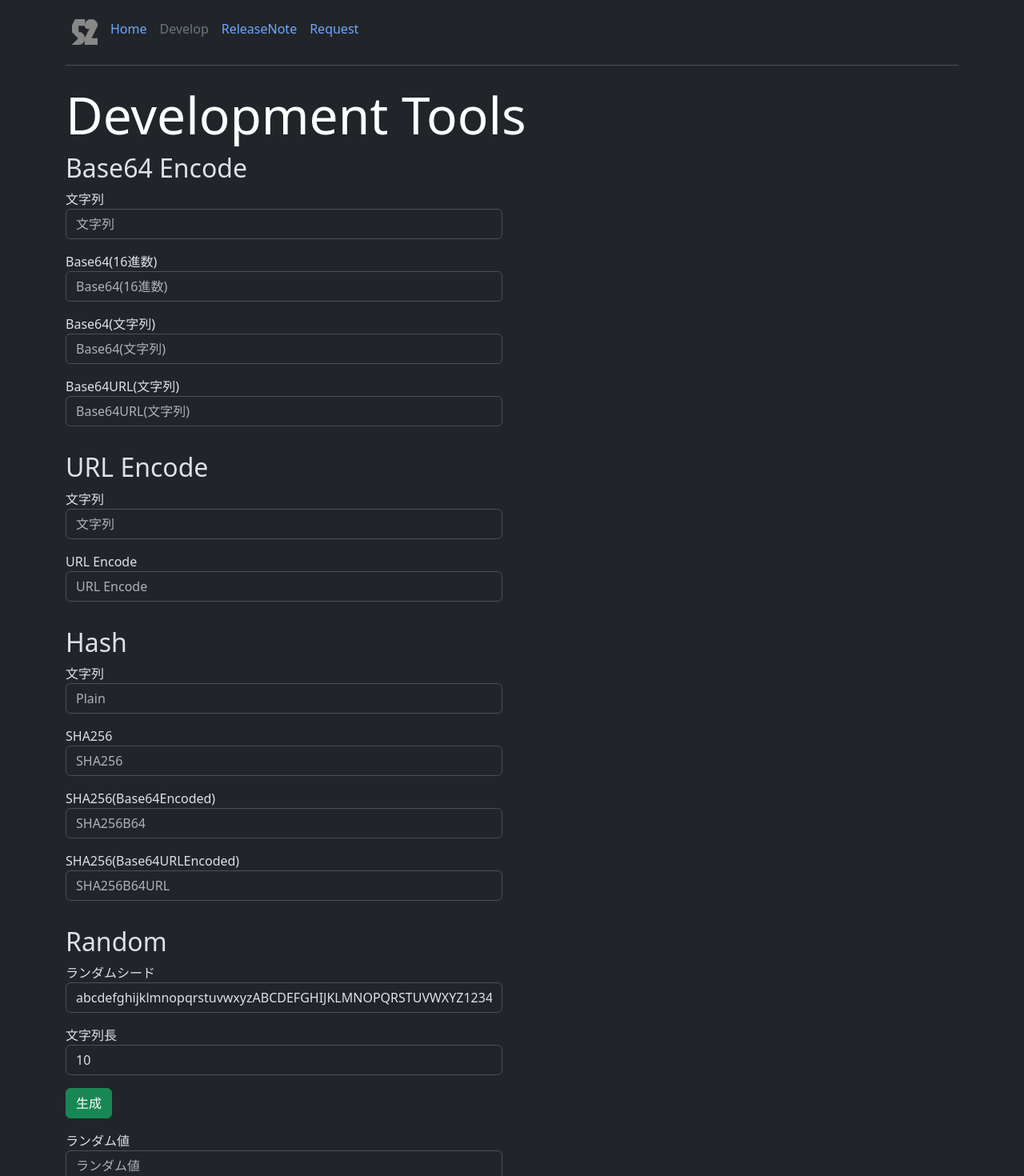
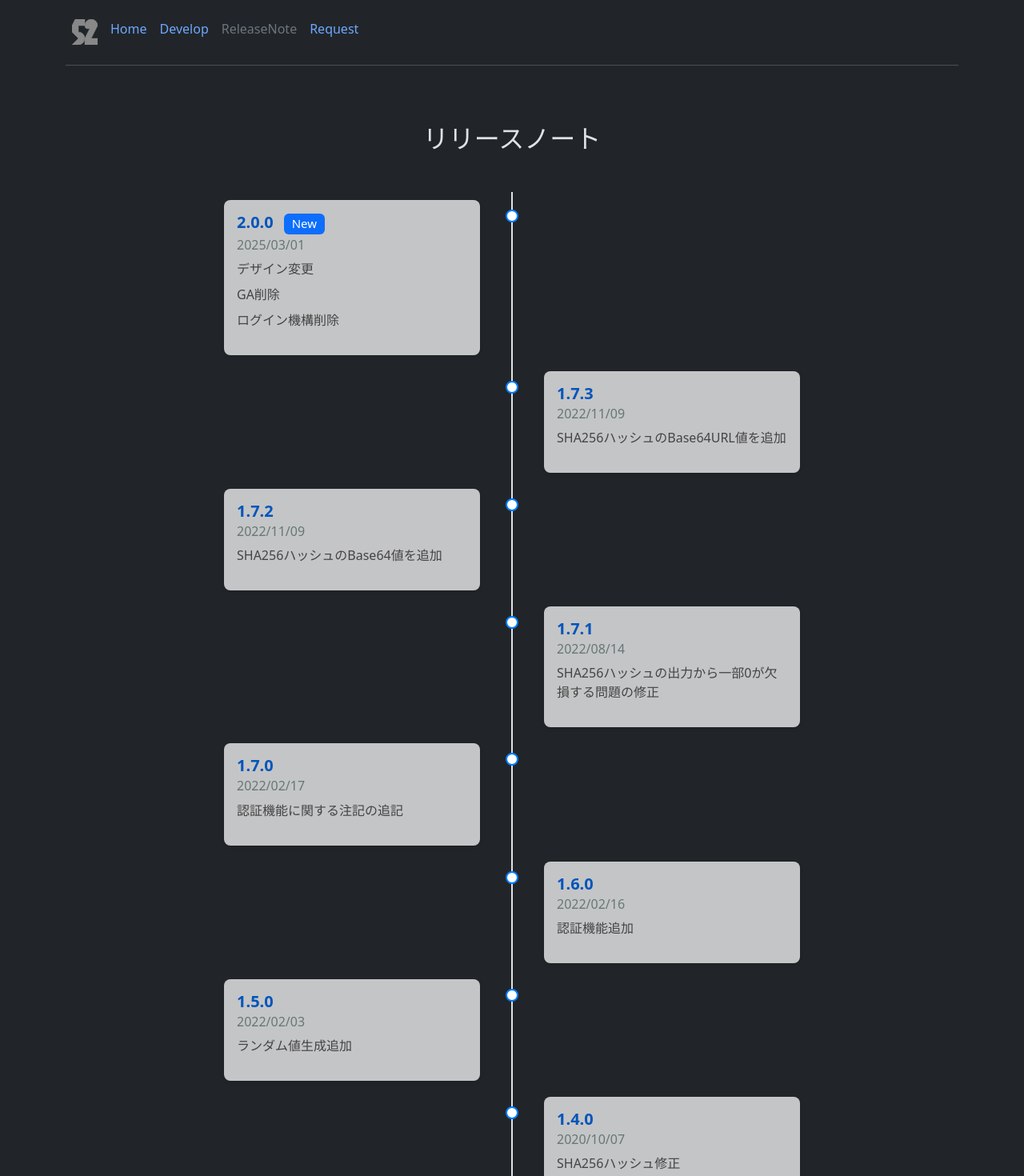
Before and after one commit to uji52/uji52.com, a Vue app: page /release in a window 1280 px wide. Shown: the top 1470 px of the page at 80% size. Built offline with nearby package versions, Linux system fonts and the light colour scheme.

Commit message:
Router対応の上リリースノートとランディングページ追加

```diff
--- a/package.json
+++ b/package.json
@@ -18,7 +18,8 @@
     "postcss": "^8.5.3",
     "rollup": "^4.34.8",
     "source-map-js": "^1.2.1",
-    "vue": "^3.5.13"
+    "vue": "^3.5.13",
+    "vue-router": "^4.5.0"
   },
   "devDependencies": {
     "@vitejs/plugin-vue": "^5.2.1",
--- a/src/App.vue
+++ b/src/App.vue
@@ -1,13 +1,11 @@
 <template>
   <Header msg="uji52.com" />
-  <Develop msg="Landing Page" />
+  <router-view></router-view>
   <Footer msg="uji52" />
 </template>
 
 <script setup>
 import Header from './components/Header.vue'
-//import Landing from './components/Landing.vue'
-import Develop from './components/Develop.vue'
 import Footer from './components/Footer.vue'
 </script>
 
--- a/src/components/Develop.vue
+++ b/src/components/Develop.vue
@@ -3,7 +3,7 @@
     <section name="head" class="section section-shaped section-lg my-0">
       <div class="shape shape-style-1 shape-default shape-skew"></div>
       <div class="container shifted">
-        <h1 class="display-3 text-white">Development Tools</h1>
+        <h1 class="display-5 fw-bold text-body-emphasis">Development Tools</h1>
       </div>
     </section>
     <section>
@@ -134,7 +134,7 @@ const hashsha256b64 = ref("")
 const hashsha256b64url = ref("")
 const hasherror = ref("")
 
-const randomseed = ref("abcdefghijklmnopqrstuvwxyzABCDEFGHIJKLMNOPQRSTUVWXYZ1234567890")
+const randomseed = ref("abcdefghijklmnopqrstuvwxyzABCDEFGHIJKLMNOPQRSTUVWXYZ1234567890 !\"#$%&'()*+,-./:;<=>?@[\\]^_`{|}~")
 const randomlength = ref(10)
 const randomvalue = ref("")
 const randomerror = ref("")
--- /dev/null
+++ b/src/components/Feedback.vue
@@ -0,0 +1,16 @@
+<template>
+  <div class="developer-page">
+    <section name="head" class="section section-shaped section-lg my-0">
+      <div class="shape shape-style-1 shape-default shape-skew"></div>
+      <div class="container shifted">
+        <h1 class="display-3 text-white">作成中</h1>
+      </div>
+    </section>
+  </div>
+</template>
+
+<script setup>
+</script>
+
+<style scoped>
+</style>
--- a/src/components/Footer.vue
+++ b/src/components/Footer.vue
@@ -5,9 +5,10 @@
         <span class="mb-3 mb-md-0 text-body-secondary">version: {{version}}</span>
       </div>
       <div class="col-md-3 d-flex align-items-center">
-        <span class="mb-2 mb-md-0 text-body-secondary">© 2022 uji52</span>
+        <span class="mb-2 mb-md-0 text-body-secondary">© 2020 uji52</span>
       </div>
       <ul class="nav col-md-3 justify-content-end list-unstyled d-flex">
+        <li class="ms-3"><a class="text-body-secondary" href="https://github.com/uji52"><svg class="bi" width="24" height="24"><use xlink:href="#github"></use></svg></a></li>
         <li class="ms-3"><a class="text-body-secondary" href="https://x.com/uji52"><svg class="bi" width="24" height="24"><use xlink:href="#twitter"></use></svg></a></li>
         <li class="ms-3"><a class="text-body-secondary" href="https://www.instagram.com/uji52/"><svg class="bi" width="24" height="24"><use xlink:href="#instagram"></use></svg></a></li>
         <li class="ms-3"><a class="text-body-secondary" href="https://www.facebook.com/uji52/"><svg class="bi" width="24" height="24"><use xlink:href="#facebook"></use></svg></a></li>
@@ -15,6 +16,9 @@
     </footer>
   </div>
   <svg xmlns="http://www.w3.org/2000/svg" style="display: none;">
+    <symbol id="github" viewBox="0 0 16 16">
+      <path d="M8 0C3.58 0 0 3.58 0 8c0 3.54 2.29 6.53 5.47 7.59.4.07.55-.17.55-.38 0-.19-.01-.82-.01-1.49-2.01.37-2.53-.49-2.69-.94-.09-.23-.48-.94-.82-1.13-.28-.15-.68-.52-.01-.53.63-.01 1.08.58 1.23.82.72 1.21 1.87.87 2.33.66.07-.52.28-.87.51-1.07-1.78-.2-3.64-.89-3.64-3.95 0-.87.31-1.59.82-2.15-.08-.2-.36-1.02.08-2.12 0 0 .67-.21 2.2.82.64-.18 1.32-.27 2-.27.68 0 1.36.09 2 .27 1.53-1.04 2.2-.82 2.2-.82.44 1.1.16 1.92.08 2.12.51.56.82 1.27.82 2.15 0 3.07-1.87 3.75-3.65 3.95.29.25.54.73.54 1.48 0 1.07-.01 1.93-.01 2.2 0 .21.15.46.55.38A8.012 8.012 0 0 0 16 8c0-4.42-3.58-8-8-8z"/>
+    </symbol>
     <symbol id="facebook" viewBox="0 0 16 16">
       <path d="M16 8.049c0-4.446-3.582-8.05-8-8.05C3.58 0-.002 3.603-.002 8.05c0 4.017 2.926 7.347 6.75 7.951v-5.625h-2.03V8.05H6.75V6.275c0-2.017 1.195-3.131 3.022-3.131.876 0 1.791.157 1.791.157v1.98h-1.009c-.993 0-1.303.621-1.303 1.258v1.51h2.218l-.354 2.326H9.25V16c3.824-.604 6.75-3.934 6.75-7.951z"></path>
     </symbol>
--- a/src/components/Header.vue
+++ b/src/components/Header.vue
@@ -1,13 +1,19 @@
 <template>
   <div class="container">
     <header class="d-flex flex-wrap align-items-center justify-content-center justify-content-md-between py-3 mb-4 border-bottom">
-      <ul class="nav col-12 col-md-auto mb-2 justify-content-center mb-md-0">
-        <li><a href="#" class="nav-link px-2"><svg class="bi" width="32" height="32" role="img" aria-label="Icon"><use xlink:href="#icon"></use></svg></a></li>
-        <li><a href="#" class="nav-link px-2">Home</a></li>
-        <li><a href="#" class="nav-link px-2 link-secondary">Develop</a></li>
-        <li><a href="#" class="nav-link px-2">ReleaseNote</a></li>
-        <li><a href="#" class="nav-link px-2">Request</a></li>
-      </ul>
+      <nav>
+        <ul class="nav col-12 col-md-auto mb-2 justify-content-center mb-md-0">
+          <li><router-link to="/" class="nav-link px-2">
+            <svg class="bi" width="32" height="32" role="img" aria-label="Icon">
+              <use xlink:href="#icon"></use>
+            </svg>
+          </router-link></li>
+          <li><router-link to="/" class="nav-link px-2" :class="{ 'link-secondary': $route.path === '/' }">Home</router-link></li>
+          <li><router-link to="/develop" class="nav-link px-2" :class="{ 'link-secondary': $route.path === '/develop' }">Develop</router-link></li>
+          <li><router-link to="/release" class="nav-link px-2" :class="{ 'link-secondary': $route.path === '/release' }">ReleaseNote</router-link></li>
+          <li><router-link to="/feedback" class="nav-link px-2" :class="{ 'link-secondary': $route.path === '/feedback' }">Request</router-link></li>
+        </ul>
+      </nav>
 
       <div class="col-md-3 text-end">
         <!--<button type="button" class="btn btn-outline-primary me-2">Login</button>-->
@@ -35,6 +41,9 @@
 </template>
 
 <script setup>
+  import { useRouter } from 'vue-router'
+
+  const router = useRouter()
 </script>
 
 <style scoped>
--- a/src/components/Landing.vue
+++ b/src/components/Landing.vue
@@ -1,23 +1,83 @@
 <template>
-  <div class="col-12">
-    <h1>{{ msg }}</h1>
-    <button class="btn btn-primary" type="button" @click="count++">count is {{ count }}</button>
-    <p>Vue Test Main</p>
+  <div class="landing-page">
+    <!-- Hero Section -->
+    <div class="px-4 py-5 my-5 text-center">
+      <h1 class="display-5 fw-bold text-body-emphasis">Welcome to uji52.com</h1>
+      <div class="col-lg-6 mx-auto">
+        <p class="lead mb-4">
+          システム開発に利用できるツールを提供します
+        </p>
+        <div class="d-grid gap-2 d-sm-flex justify-content-sm-center">
+          <router-link to="/develop" class="btn btn-primary btn-lg px-4 gap-3">
+            開発ツール
+          </router-link>
+        </div>
+      </div>
+    </div>
+
+    <!-- Features Section -->
+    <div class="container px-4 py-5">
+      <h2 class="pb-2 border-bottom">Features</h2>
+      <div class="row g-4 py-5 row-cols-1 row-cols-lg-3">
+        <div class="col d-flex align-items-start">
+          <div class="icon-square text-body-emphasis bg-body-secondary d-inline-flex align-items-center justify-content-center fs-4 flex-shrink-0 me-3">
+            <i class="bi bi-code-slash"></i>
+          </div>
+          <div>
+            <h3 class="fs-2 text-body-emphasis">開発ツール</h3>
+            <p>Base64エンコード/デコード、URLエンコード/デコード、ハッシュ計算など、
+              開発に便利なツールを提供しています。</p>
+            <router-link to="/develop" class="btn btn-primary">
+              使ってみる
+            </router-link>
+          </div>
+        </div>
+        <div class="col d-flex align-items-start">
+          <div class="icon-square text-body-emphasis bg-body-secondary d-inline-flex align-items-center justify-content-center fs-4 flex-shrink-0 me-3">
+            <i class="bi bi-journal-text"></i>
+          </div>
+          <div>
+            <h3 class="fs-2 text-body-emphasis">リリースノート</h3>
+            <p>機能追加や改善、バグ修正など、
+              アプリケーションの更新履歴を確認できます。</p>
+            <router-link to="/release" class="btn btn-primary">
+              確認する
+            </router-link>
+          </div>
+        </div>
+        <div class="col d-flex align-items-start">
+          <div class="icon-square text-body-emphasis bg-body-secondary d-inline-flex align-items-center justify-content-center fs-4 flex-shrink-0 me-3">
+            <i class="bi bi-lightbulb"></i>
+          </div>
+          <div>
+            <h3 class="fs-2 text-body-emphasis">要望・提案(作成中)</h3>
+            <p>新機能の提案やバグ報告など、
+              サービス改善のためのフィードバックをお待ちしています。</p>
+            <router-link to="/feedback" class="btn btn-primary">
+              投稿する
+            </router-link>
+          </div>
+        </div>
+      </div>
+    </div>
   </div>
 </template>
 
 <script setup>
 import { ref } from 'vue'
+import { useRouter } from 'vue-router'
 
-defineProps({
-  msg: String,
-})
-
-const count = ref(0)
+const router = useRouter()
 </script>
 
 <style scoped>
-.read-the-docs {
-  color: #888;
+.icon-square {
+  width: 3rem;
+  height: 3rem;
+  border-radius: 0.75rem;
+}
+
+.text-body-emphasis {
+  color: var(--bs-emphasis-color);
 }
 </style>
--- /dev/null
+++ b/src/components/ReleaseNote.vue
@@ -0,0 +1,206 @@
+<template>
+  <div class="release-note">
+    <div class="container py-5">
+      <h2 class="text-center mb-5">リリースノート</h2>
+
+      <div class="timeline">
+        <div v-for="release in releases" :key="release.version" class="timeline-item">
+          <div class="card">
+            <div class="card-body">
+              <h5 class="card-title">
+                {{ release.version }}
+                <span v-if="release.isNew" class="badge bg-primary ms-2">New</span>
+              </h5>
+              <h6 class="card-subtitle mb-2 text-muted">{{ release.date }}</h6>
+              <ul class="list-unstyled">
+                <li v-for="(note, index) in release.notes" :key="index">
+                  {{ note }}
+                </li>
+              </ul>
+            </div>
+          </div>
+        </div>
+      </div>
+    </div>
+  </div>
+</template>
+
+<script setup>
+  import { ref } from 'vue'
+
+  const releases = ref([
+  {
+      version: '2.0.0',
+      date: '2025/03/01',
+      isNew: true,
+      notes: ['デザイン変更', 'GA削除', 'ログイン機構削除']
+    },
+    {
+      version: '1.7.3',
+      date: '2022/11/09',
+      notes: ['SHA256ハッシュのBase64URL値を追加']
+    },
+    {
+      version: '1.7.2',
+      date: '2022/11/09',
+      notes: ['SHA256ハッシュのBase64値を追加']
+    },
+    {
+      version: '1.7.1',
+      date: '2022/08/14',
+      notes: ['SHA256ハッシュの出力から一部0が欠損する問題の修正']
+    },
+    {
+      version: '1.7.0',
+      date: '2022/02/17',
+      notes: ['認証機能に関する注記の追記']
+    },
+    {
+      version: '1.6.0',
+      date: '2022/02/16',
+      notes: ['認証機能追加']
+    },
+    {
+      version: '1.5.0',
+      date: '2022/02/03',
+      notes: ['ランダム値生成追加']
+    },
+    {
+      version: '1.4.0',
+      date: '2020/10/07',
+      notes: ['SHA256ハッシュ修正']
+    },
+    {
+      version: '1.3.0',
+      date: '2020/08/29',
+      notes: ['Google Analytics追加']
+    },
+    {
+      version: '1.2.0',
+      date: '2020/08/23',
+      notes: ['SHA256ハッシュ追加']
+    },
+    {
+      version: '1.1.0',
+      date: '2020/05/05',
+      notes: ['Release Note追加', 'バージョン番号追加']
+    },
+    {
+      version: '1.0.0',
+      date: '2020/05/02',
+      notes: ['初期リリース']
+    }
+  ])
+</script>
+
+<style scoped>
+  .release-note {
+    min-height: 100vh;
+  }
+
+  .timeline {
+    position: relative;
+    max-width: 800px;
+    margin: 0 auto;
+  }
+
+  .timeline::after {
+    content: '';
+    position: absolute;
+    width: 2px;
+    background-color: #dee2e6;
+    top: 0;
+    bottom: 0;
+    left: 50%;
+    margin-left: -1px;
+  }
+
+  .timeline-item {
+    padding: 10px 40px;
+    position: relative;
+    width: 50%;
+  }
+
+  .timeline-item:nth-child(odd) {
+    left: 0;
+  }
+
+  .timeline-item:nth-child(even) {
+    left: 50%;
+  }
+
+  .timeline-item::before {
+    content: '';
+    position: absolute;
+    width: 16px;
+    height: 16px;
+    right: -8px;
+    background-color: white;
+    border: 2px solid #007bff;
+    top: 22px;
+    border-radius: 50%;
+    z-index: 1;
+  }
+
+  .timeline-item:nth-child(even)::before {
+    left: -8px;
+  }
+
+  .card {
+    border: none;
+    border-radius: 8px;
+    box-shadow: 0 2px 4px rgba(0, 0, 0, 0.1);
+    background-color: #ffffffbb;  /* 背景色を白に変更 */
+  }
+
+  .card-title {
+    color: #0055bb;
+    font-weight: 600;
+  }
+
+  .card-subtitle {
+    color: #667777 !important;  /* 日付の色を調整 */
+  }
+
+  .card-body {
+    color: #444444;  /* メインテキストの色を調整 */
+  }
+
+  .badge {
+    font-weight: 500;
+    padding: 0.35em 0.65em;
+  }
+
+  /* Newバッジの色を調整（オプション） */
+  .badge.bg-primary {
+    background-color: #0d6efd !important;
+    color: #fff;
+  }
+
+  /* リストアイテムのスタイル調整 */
+  .list-unstyled li {
+    margin-bottom: 0.5rem;
+    line-height: 1.5;
+  }
+
+  @media (max-width: 767.98px) {
+    .timeline::after {
+      left: 31px;
+    }
+
+    .timeline-item {
+      width: 100%;
+      padding-left: 70px;
+      padding-right: 25px;
+    }
+
+    .timeline-item:nth-child(even) {
+      left: 0;
+    }
+
+    .timeline-item::before {
+      left: 23px;
+      right: auto;
+    }
+  }
+</style>
--- /dev/null
+++ b/src/router.js
@@ -0,0 +1,34 @@
+import { createRouter, createWebHistory } from 'vue-router'
+import Landing from './components/Landing.vue'
+import Develop from './components/Develop.vue'
+import ReleaseNote from './components/ReleaseNote.vue'
+import Feedback from './components/Feedback.vue'
+const routes = [
+  {
+    path: '/',
+    name: 'Landing',
+    component: Landing
+  },
+  {
+    path: '/develop',
+    name: 'Develop',
+    component: Develop
+  },
+  {
+    path: '/release',
+    name: 'ReleaseNote',
+    component: ReleaseNote
+  },
+  {
+    path: '/feedback',
+    name: 'Feedback',
+    component: Feedback
+  }
+]
+
+const router = createRouter({
+  history: createWebHistory(),
+  routes
+})
+
+export default router
```
Also changed, not shown: src/main.js (+5 -2 lines), 1 other file (tests, documents, lock files or other folders).
